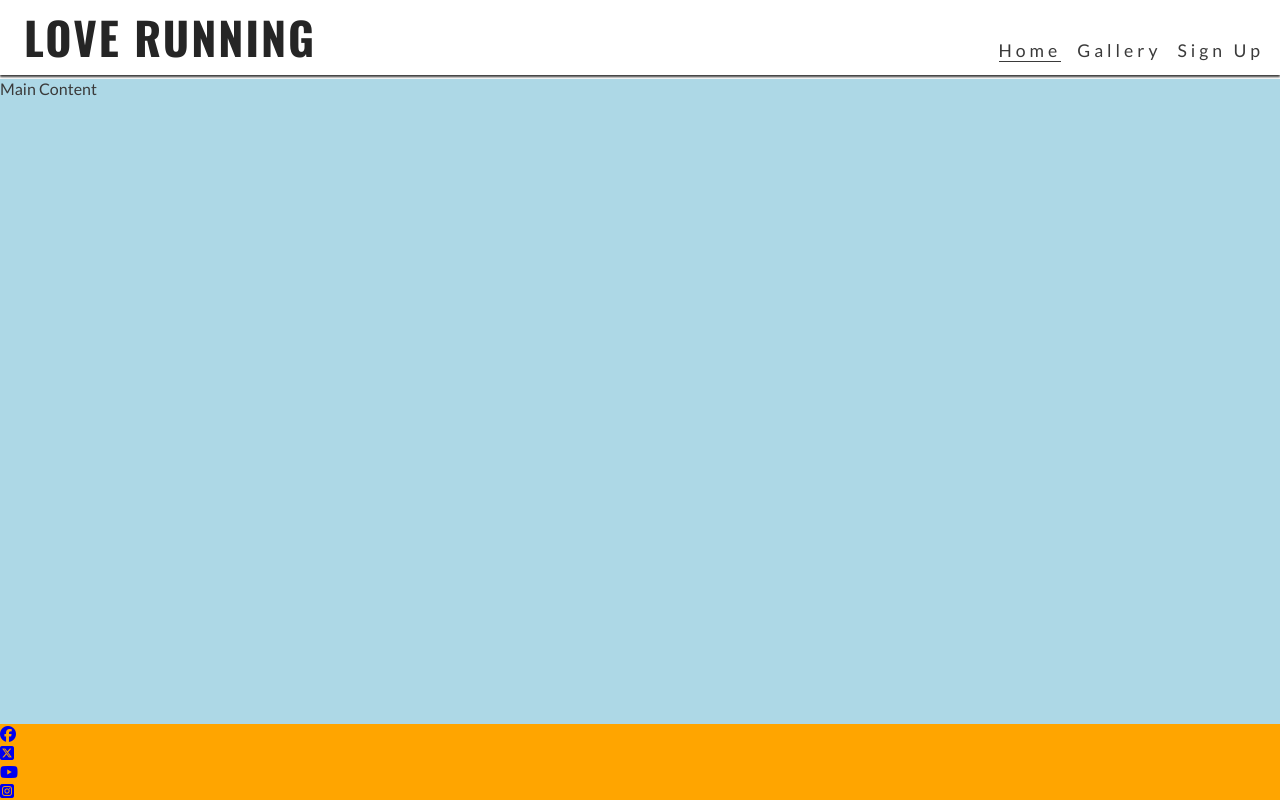
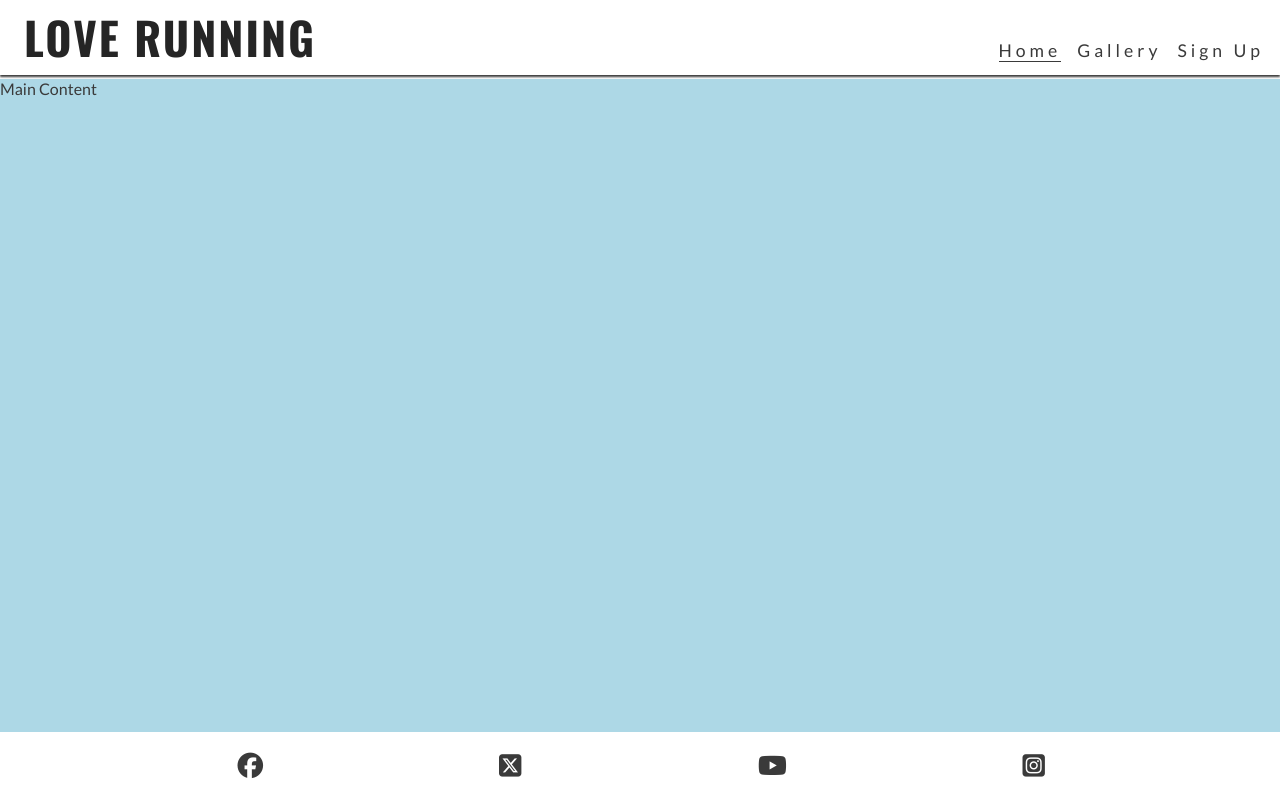
Before and after one commit to FatimahMohamed/love-running, a plain HTML site: page index.html in a window 1280 px wide. Drawn offline with nearby package versions, Linux system fonts and the light colour scheme.

Commit message:
styled footer icons

```diff
--- a/assets/css/style.css
+++ b/assets/css/style.css
@@ -91,8 +91,18 @@ main {
 }
 
 /* Footer */
-footer {
-    background-color: orange;
+#social-networks {
+    text-align: center;
+    padding: 20px 0;
+    display: flex;
+    justify-content: space-evenly;
+    list-style: none;
+}
+
+#social-networks i {
+    font-size: 160%;
+    padding: 5%;
+    color:#3a3a3a
 }
 
 /* Media query: tabets and larger (768px and up) */
--- a/index.html
+++ b/index.html
@@ -47,7 +47,7 @@
     <main>Main Content</main>
     <!--footer element-->
     <footer>
-        <ul>
+        <ul id="social-networks">
         <li><a href="https://www.facebook.com/" target="_blank" rel="noopener" aria-label="vist our Facebook page (opens in a new tab)"><i class="fa-brands fa-facebook"></i></a></li>
         <li><a href="https://www.twitter.com/" target="_blank" rel="noopener" aria-label="vist our Twitter page (opens in a new tab)"><i class="fa-brands fa-square-x-twitter"></i></a></li>
         <li><a href="https://www.youtube.com/" target="_blank" rel="noopener" aria-label="vist our Youtube page (opens in a new tab)"><i class="fa-brands fa-youtube"></i></i></a></li>
```
